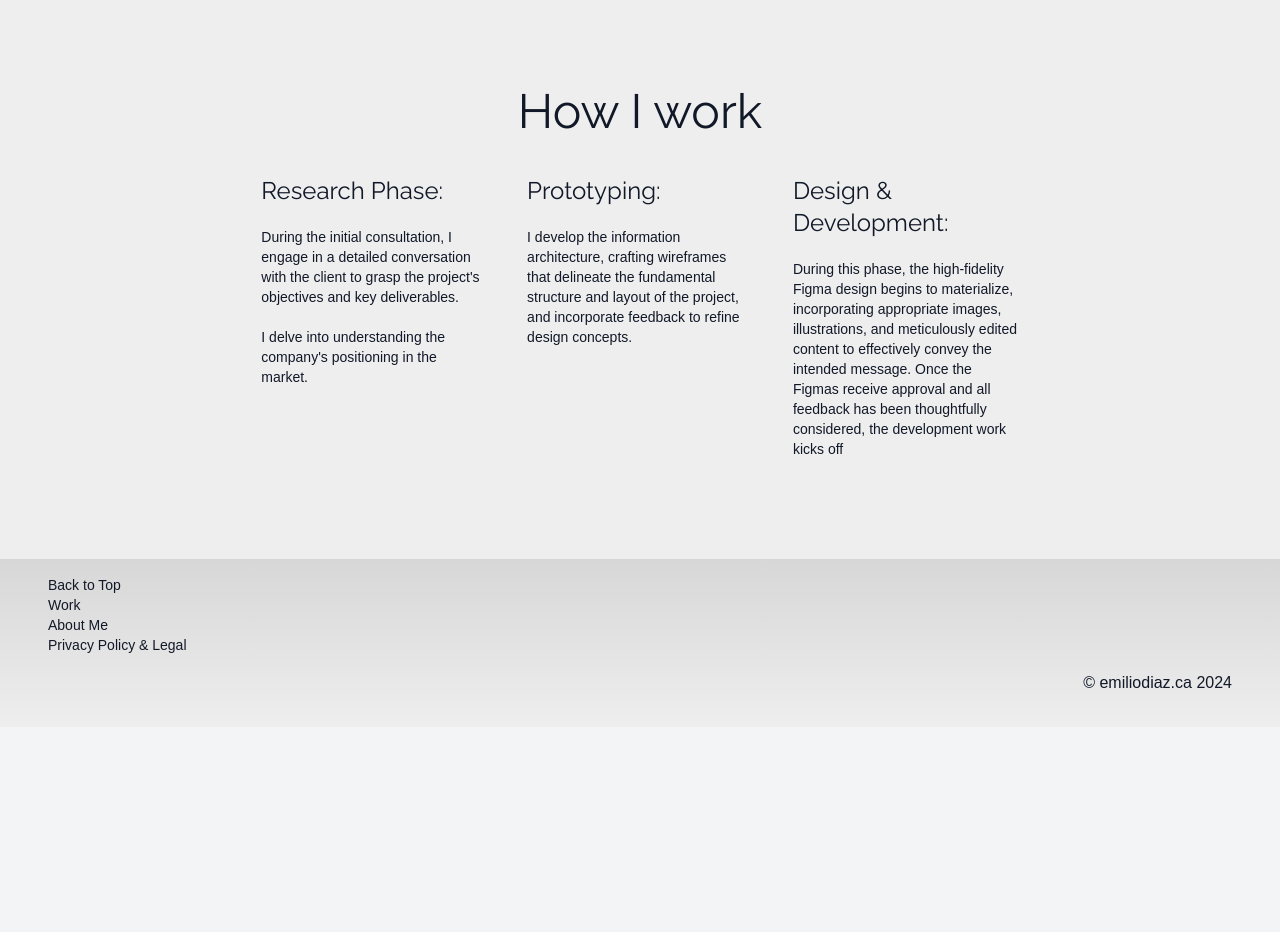
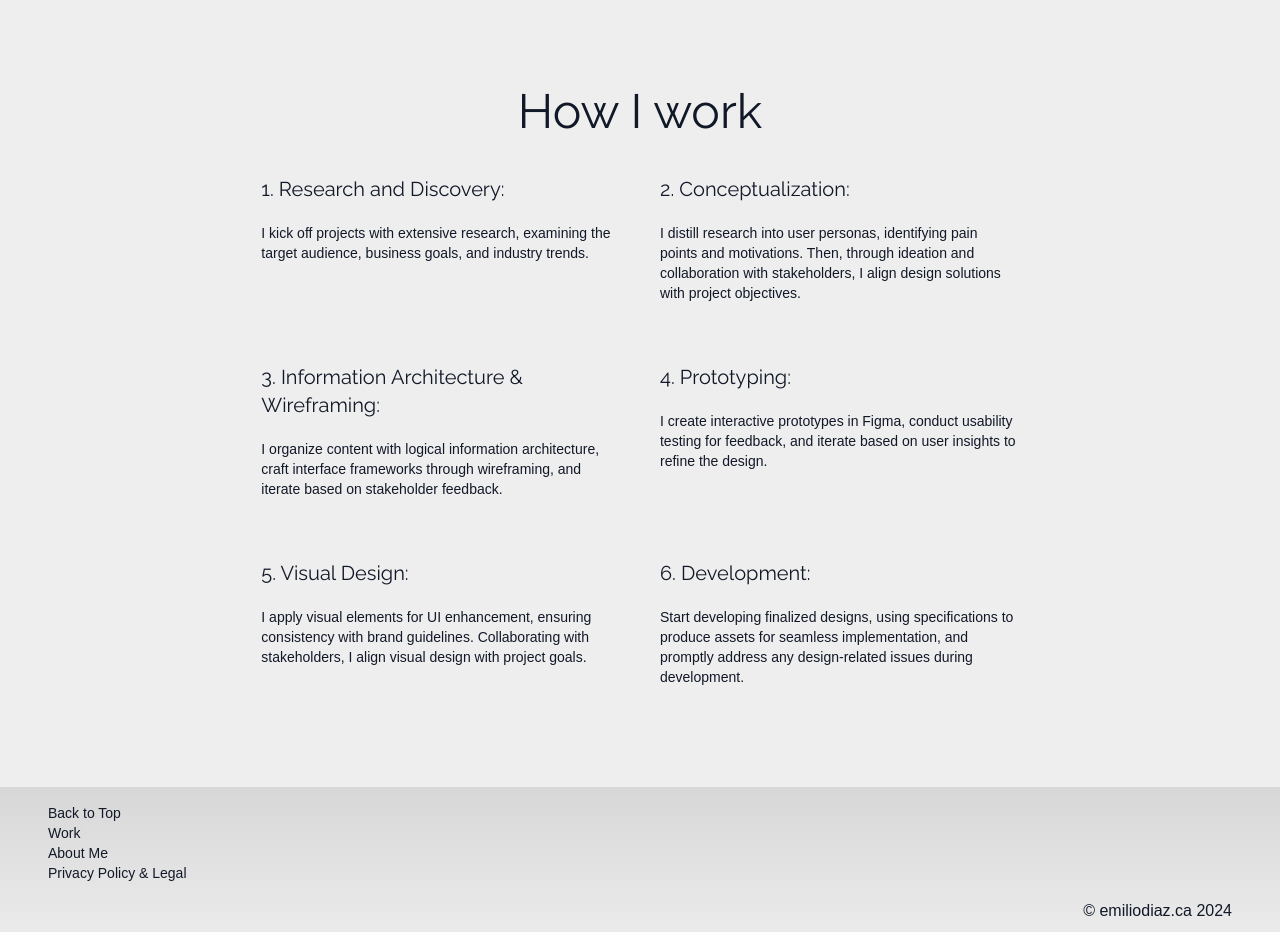
Before and after one commit to emidesigns/emiliodiaz.ca, a React (Vite) app: page / in a window 1280 px wide. Shown: the part 8380-9312 px from the top of the page. Before the commit the page ends 9107 px from the top, so only its background shows below. Built offline with nearby package versions, Linux system fonts and the light colour scheme.

Commit message:
tweaks to how I work section

```diff
--- a/src/AboutMe.tsx
+++ b/src/AboutMe.tsx
@@ -85,37 +85,56 @@ const AboutMe = () => {
           <h2 className="text-5xl monster-font text-center pt-20">
             How I work
           </h2>
-          <div className="mx-auto grid grid-cols-1 md:grid-cols-3 gap-10 pt-10">
+          <div className="mx-auto grid grid-cols-1 md:grid-cols-2 gap-10 pt-10">
             <div className="text-sm">
-              <h2 className="text-2xl monster-font">Research Phase:</h2>{" "}
-              <p className="text-sm">
-                During the initial consultation, I engage in a detailed
-                conversation with the client to grasp the project's objectives
-                and key deliverables.
-              </p>
+              <h2 className="text-xl monster-font">
+                1. Research and Discovery:
+              </h2>{" "}
               <p>
-                {" "}
-                I delve into understanding the company's positioning in the
-                market.
+                I kick off projects with extensive research, examining the
+                target audience, business goals, and industry trends.
               </p>
             </div>
             <div className="text-sm">
-              <h2 className="text-2xl monster-font">Prototyping:</h2>{" "}
+              <h2 className="text-xl monster-font">2. Conceptualization:</h2>{" "}
               <p>
-                I develop the information architecture, crafting wireframes that
-                delineate the fundamental structure and layout of the project,
-                and incorporate feedback to refine design concepts.
+                I distill research into user personas, identifying pain points
+                and motivations. Then, through ideation and collaboration with
+                stakeholders, I align design solutions with project objectives.
               </p>
             </div>
             <div className="text-sm">
-              <h2 className="text-2xl monster-font">Design & Development:</h2>{" "}
-              <p className="text-sm">
-                During this phase, the high-fidelity Figma design begins to
-                materialize, incorporating appropriate images, illustrations,
-                and meticulously edited content to effectively convey the
-                intended message. Once the Figmas receive approval and all
-                feedback has been thoughtfully considered, the development work
-                kicks off
+              <h2 className="text-xl monster-font">
+                3. Information Architecture & Wireframing:
+              </h2>{" "}
+              <p>
+                I organize content with logical information architecture, craft
+                interface frameworks through wireframing, and iterate based on
+                stakeholder feedback.
+              </p>
+            </div>
+            <div className="text-sm">
+              <h2 className="text-xl monster-font">4. Prototyping:</h2>{" "}
+              <p>
+                I create interactive prototypes in Figma, conduct usability
+                testing for feedback, and iterate based on user insights to
+                refine the design.
+              </p>
+            </div>
+            <div className="text-sm">
+              <h2 className="text-xl monster-font">5. Visual Design:</h2>{" "}
+              <p>
+                I apply visual elements for UI enhancement, ensuring consistency
+                with brand guidelines. Collaborating with stakeholders, I align
+                visual design with project goals.
+              </p>
+            </div>
+            <div className="text-sm">
+              <h2 className="text-xl monster-font">6. Development:</h2>{" "}
+              <p>
+                Start developing finalized designs, using specifications to
+                produce assets for seamless implementation, and promptly address
+                any design-related issues during development.
               </p>
             </div>
           </div>
```
Also changed, not shown: 3 other files (tests, documents, lock files or other folders).
